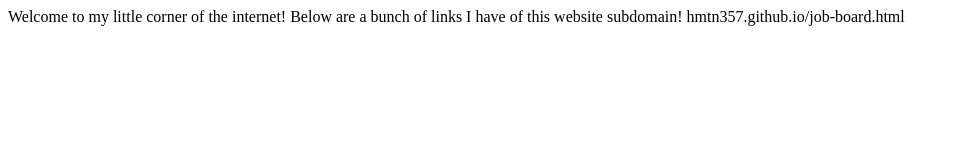
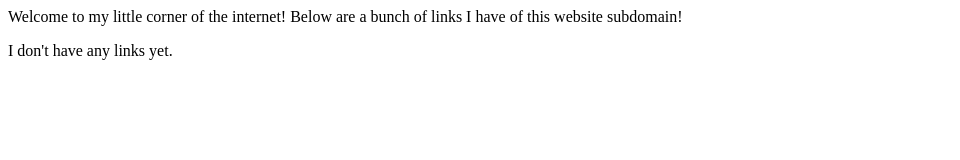
Before and after one commit to HMTN357/hmtn357.github.io, a plain HTML site: page index.html in a window 1280 px wide. Shown: the whole page, without its empty margins (0-960 px from the left). Drawn offline with Linux system fonts and the light colour scheme.

Commit message:
Update index.html

```diff
--- a/index.html
+++ b/index.html
@@ -1,3 +1,3 @@
 <title>My first web page!</title>
 Welcome to my little corner of the internet! Below are a bunch of links I have of this website subdomain!
-hmtn357.github.io/job-board.html
+<p>I don't have any links yet.</p>
```
